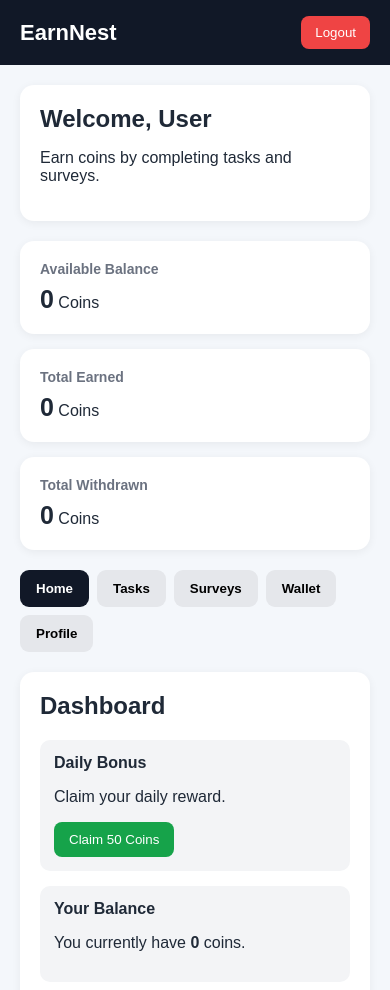
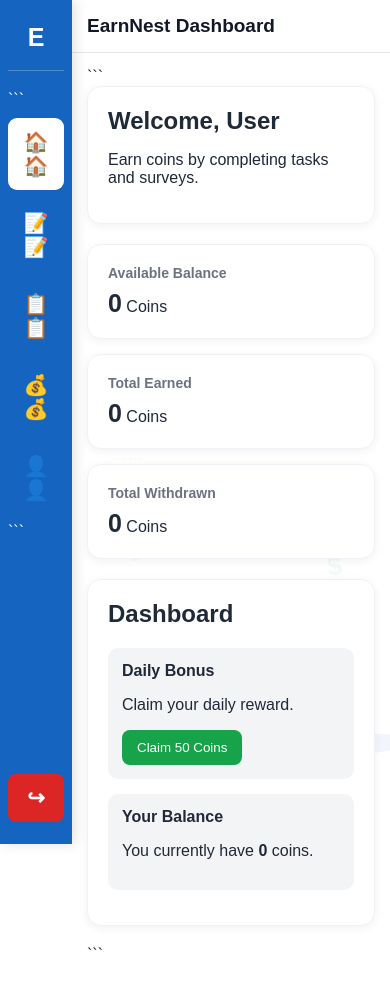
Before and after one commit to arshadbilal5555-jpg/Earn-Nest, a website: page app/dashboard.html in a window 390 px wide. Drawn offline with Linux system fonts and the light colour scheme; no server answers; sample sign-in values are in the browser's storage.

Commit message:
Update dashboard.html

````diff
--- a/app/dashboard.html
+++ b/app/dashboard.html
@@ -1,4 +1,5 @@
 <!DOCTYPE html>
+
 <html lang="en">
 <head>
   <meta charset="UTF-8">
@@ -14,20 +15,159 @@
     body {
       margin: 0;
       font-family: Arial, sans-serif;
-      background: #f4f7fb;
+      background: #ffffff;
       color: #1f2937;
     }
 
+    /* =========================
+       SIDEBAR
+    ========================= */
+
+    .sidebar {
+      position: fixed;
+      left: 0;
+      top: 0;
+      width: 235px;
+      height: 100vh;
+      background: #1565c0;
+      color: white;
+      padding: 22px 14px;
+      z-index: 1000;
+      box-shadow: 3px 0 12px rgba(0,0,0,.12);
+    }
+
+    .sidebar-logo {
+      text-align: center;
+      font-size: 25px;
+      font-weight: bold;
+      padding: 8px 5px 25px;
+      border-bottom: 1px solid rgba(255,255,255,.25);
+      margin-bottom: 20px;
+    }
+
+    .nav {
+      display: flex;
+      flex-direction: column;
+      gap: 9px;
+      margin: 0;
+    }
+
+    .nav button {
+      width: 100%;
+      border: 0;
+      padding: 13px 15px;
+      border-radius: 9px;
+      background: transparent;
+      color: white;
+      cursor: pointer;
+      font-weight: 600;
+      font-size: 15px;
+      text-align: left;
+      transition: .2s;
+    }
+
+    .nav button:hover {
+      background: rgba(255,255,255,.15);
+    }
+
+    .nav button.active {
+      background: white;
+      color: #1565c0;
+    }
+
+    .sidebar-logout {
+      position: absolute;
+      left: 14px;
+      right: 14px;
+      bottom: 22px;
+    }
+
+    .logout-btn {
+      width: 100%;
+      background: #dc2626;
+      color: white;
+      border: 0;
+      padding: 11px 14px;
+      border-radius: 8px;
+      cursor: pointer;
+      font-weight: 600;
+    }
+
+    .logout-btn:hover {
+      background: #b91c1c;
+    }
+
+    /* =========================
+       MAIN AREA
+    ========================= */
+
+    .main {
+      margin-left: 235px;
+      min-height: 100vh;
+      position: relative;
+      overflow: hidden;
+      background: white;
+    }
+
+    /* Farmer + falling dollar watermark */
+    .watermark {
+      position: fixed;
+      right: 35px;
+      bottom: 20px;
+      width: 430px;
+      height: 430px;
+      pointer-events: none;
+      z-index: 0;
+      opacity: .055;
+      user-select: none;
+    }
+
+    .watermark .farmer {
+      position: absolute;
+      right: 80px;
+      bottom: 35px;
+      font-size: 180px;
+      line-height: 1;
+    }
+
+    .watermark .field {
+      position: absolute;
+      left: 20px;
+      right: 20px;
+      bottom: 25px;
+      height: 35px;
+      border-radius: 50%;
+      background: #1565c0;
+      transform: rotate(-3deg);
+    }
+
+    .dollar {
+      position: absolute;
+      font-size: 34px;
+      font-weight: bold;
+      color: #16a34a;
+    }
+
+    .d1 { top: 20px; left: 55px; transform: rotate(-15deg); }
+    .d2 { top: 70px; left: 180px; transform: rotate(12deg); }
+    .d3 { top: 125px; left: 285px; transform: rotate(-8deg); }
+    .d4 { top: 175px; left: 95px; transform: rotate(17deg); }
+    .d5 { top: 220px; left: 225px; transform: rotate(-14deg); }
+    .d6 { top: 275px; left: 325px; transform: rotate(10deg); }
+    .d7 { top: 105px; left: 20px; transform: rotate(8deg); }
+    .d8 { top: 240px; left: 40px; transform: rotate(-10deg); }
+
     header {
-      background: #111827;
-      color: white;
-      padding: 16px 20px;
+      background: #ffffff;
+      color: #111827;
+      padding: 18px 25px;
       display: flex;
       justify-content: space-between;
       align-items: center;
       position: sticky;
       top: 0;
       z-index: 100;
+      border-bottom: 1px solid #e5e7eb;
     }
 
     header h1 {
@@ -35,19 +175,16 @@
       font-size: 22px;
     }
 
-    .logout-btn {
-      background: #ef4444;
-      color: white;
-      border: 0;
-      padding: 9px 14px;
-      border-radius: 8px;
-      cursor: pointer;
+    header .mobile-logout {
+      display: none;
     }
 
     .container {
       max-width: 1100px;
       margin: auto;
-      padding: 20px;
+      padding: 25px;
+      position: relative;
+      z-index: 2;
     }
 
     .welcome {
@@ -56,6 +193,7 @@
       border-radius: 14px;
       margin-bottom: 20px;
       box-shadow: 0 2px 10px rgba(0,0,0,.06);
+      border: 1px solid #eef2f7;
     }
 
     .welcome h2 {
@@ -74,6 +212,7 @@
       padding: 20px;
       border-radius: 14px;
       box-shadow: 0 2px 10px rgba(0,0,0,.06);
+      border: 1px solid #eef2f7;
     }
 
     .balance-card h3 {
@@ -84,27 +223,6 @@
 
     .balance-card strong {
       font-size: 25px;
-    }
-
-    .nav {
-      display: flex;
-      gap: 8px;
-      flex-wrap: wrap;
-      margin-bottom: 20px;
-    }
-
-    .nav button {
-      border: 0;
-      padding: 11px 16px;
-      border-radius: 9px;
-      background: #e5e7eb;
-      cursor: pointer;
-      font-weight: 600;
-    }
-
-    .nav button.active {
-      background: #111827;
-      color: white;
     }
 
     .section {
@@ -113,6 +231,7 @@
       padding: 20px;
       border-radius: 14px;
       box-shadow: 0 2px 10px rgba(0,0,0,.06);
+      border: 1px solid #eef2f7;
       margin-bottom: 20px;
     }
 
@@ -260,7 +379,101 @@
       background: #dc2626;
     }
 
+    /* =========================
+       MOBILE
+    ========================= */
+
     @media (max-width: 700px) {
+
+      .sidebar {
+        position: fixed;
+        left: 0;
+        top: 0;
+        width: 72px;
+        padding: 15px 8px;
+      }
+
+      .sidebar-logo {
+        font-size: 0;
+        padding-bottom: 18px;
+      }
+
+      .sidebar-logo::after {
+        content: "E";
+        font-size: 25px;
+        font-weight: bold;
+      }
+
+      .nav button {
+        text-align: center;
+        padding: 12px 5px;
+        font-size: 0;
+      }
+
+      .nav button::first-letter {
+        font-size: 20px;
+      }
+
+      .nav button:nth-child(1)::after {
+        content: "🏠";
+        font-size: 20px;
+      }
+
+      .nav button:nth-child(2)::after {
+        content: "📝";
+        font-size: 20px;
+      }
+
+      .nav button:nth-child(3)::after {
+        content: "📋";
+        font-size: 20px;
+      }
+
+      .nav button:nth-child(4)::after {
+        content: "💰";
+        font-size: 20px;
+      }
+
+      .nav button:nth-child(5)::after {
+        content: "👤";
+        font-size: 20px;
+      }
+
+      .sidebar-logout {
+        left: 8px;
+        right: 8px;
+      }
+
+      .logout-btn {
+        font-size: 0;
+        padding: 12px 5px;
+      }
+
+      .logout-btn::after {
+        content: "↪";
+        font-size: 21px;
+      }
+
+      .main {
+        margin-left: 72px;
+      }
+
+      header {
+        padding: 15px;
+      }
+
+      header h1 {
+        font-size: 19px;
+      }
+
+      header .mobile-logout {
+        display: none;
+      }
+
+      .container {
+        padding: 15px;
+      }
+
       .balance-grid {
         grid-template-columns: 1fr;
       }
@@ -274,26 +487,102 @@
         width: 100%;
       }
 
-      header {
-        gap: 10px;
+      .watermark {
+        right: -100px;
+        bottom: 10px;
+        transform: scale(.75);
       }
     }
   </style>
+
 </head>
 
 <body>
 
+<!-- =========================
+     LEFT BLUE MENU
+========================= -->
+
+<aside class="sidebar">
+
+  <div class="sidebar-logo">
+    EarnNest
+  </div>
+
+  <div class="nav">
+
+```
+<button class="active" onclick="showSection('home', this)">
+  🏠 Home
+</button>
+
+<button onclick="showSection('tasks', this)">
+  📝 Tasks
+</button>
+
+<button onclick="showSection('surveys', this)">
+  📋 Surveys
+</button>
+
+<button onclick="showSection('wallet', this)">
+  💰 Wallet
+</button>
+
+<button onclick="showSection('profile', this)">
+  👤 Profile
+</button>
+```
+
+  </div>
+
+  <div class="sidebar-logout">
+    <button class="logout-btn" onclick="logout()">
+      Logout
+    </button>
+  </div>
+
+</aside>
+
+<!-- =========================
+     MAIN
+========================= -->
+
+<div class="main">
+
   <header>
-  <h1>EarnNest</h1>
-  <button class="logout-btn" onclick="logout()">Logout</button>
+    <h1>EarnNest Dashboard</h1>
   </header>
 
+  <!-- =========================
+       FARMER WATERMARK
+  ========================= -->
+
+  <div class="watermark" aria-hidden="true">
+
+```
+<div class="dollar d1">$</div>
+<div class="dollar d2">$</div>
+<div class="dollar d3">$</div>
+<div class="dollar d4">$</div>
+<div class="dollar d5">$</div>
+<div class="dollar d6">$</div>
+<div class="dollar d7">$</div>
+<div class="dollar d8">$</div>
+
+<div class="farmer">🧑‍🌾</div>
+<div class="field"></div>
+```
+
+  </div>
+
   <div class="container">
 
+```
 <div class="welcome">
   <h2>Welcome, <span id="userName">User</span></h2>
   <p>Earn coins by completing tasks and surveys.</p>
 </div>
+
 
 <div class="balance-grid">
 
@@ -314,30 +603,6 @@
     <strong id="totalWithdrawn">0</strong>
     <span> Coins</span>
   </div>
-
-  </div>
-
-  <div class="nav">
-
-    <button class="active" onclick="showSection('home', this)">
-      Home
-    </button>
-
-    <button onclick="showSection('tasks', this)">
-      Tasks
-    </button>
-
-    <button onclick="showSection('surveys', this)">
-      Surveys
-    </button>
-
-    <button onclick="showSection('wallet', this)">
-      Wallet
-    </button>
-
-    <button onclick="showSection('profile', this)">
-      Profile
-    </button>
 
 </div>
 
@@ -379,7 +644,6 @@
   <h2>Tasks</h2>
 
   <div class="item">
-
     <div>
       <h3>Daily Check-in</h3>
       <p>Complete your daily check-in.</p>
@@ -391,12 +655,10 @@
       onclick="completeTask('daily-checkin', this)">
       Complete
     </button>
-
   </div>
 
 
   <div class="item">
-
     <div>
       <h3>Complete Profile</h3>
       <p>Complete your profile information.</p>
@@ -408,12 +670,10 @@
       onclick="completeTask('complete-profile', this)">
       Complete
     </button>
-
   </div>
 
 
   <div class="item">
-
     <div>
       <h3>App Visit</h3>
       <p>Visit EarnNest today.</p>
@@ -425,12 +685,10 @@
       onclick="completeTask('app-visit', this)">
       Complete
     </button>
-
   </div>
 
 
   <div class="item">
-
     <div>
       <h3>Weekly Activity</h3>
       <p>Complete your weekly activity.</p>
@@ -442,7 +700,6 @@
       onclick="completeTask('weekly-activity', this)">
       Complete
     </button>
-
   </div>
 
 </section>
@@ -454,9 +711,7 @@
 
   <h2>Surveys</h2>
 
-
   <div class="item">
-
     <div>
       <h3>Quick Opinion Survey</h3>
       <p>Answer a short opinion survey.</p>
@@ -468,12 +723,10 @@
       onclick="completeSurvey('quick-opinion', this)">
       Start
     </button>
-
   </div>
 
 
   <div class="item">
-
     <div>
       <h3>Shopping Survey</h3>
       <p>Tell us about your shopping habits.</p>
@@ -485,12 +738,10 @@
       onclick="completeSurvey('shopping-survey', this)">
       Start
     </button>
-
   </div>
 
 
   <div class="item">
-
     <div>
       <h3>Technology Survey</h3>
       <p>Share your technology preferences.</p>
@@ -502,7 +753,6 @@
       onclick="completeSurvey('technology-survey', this)">
       Start
     </button>
-
   </div>
 
 </section>
@@ -596,16 +846,12 @@
     </div>
 
 
-      <!-- IMPORTANT: REAL BUTTON -->
-
     <button
       type="button"
       id="withdrawButton"
       class="action-btn"
       onclick="requestWithdrawal()">
-
       Request Withdrawal
-
     </button>
 
   </div>
@@ -653,16 +899,13 @@
   </div>
 
 </section>
-
-</div>
-
+```
+
+  </div>
+
+</div>
 
 <div id="toast"></div>
-
-
-<!-- =====================================================
-     ALL JAVASCRIPT STARTS HERE
-===================================================== -->
 
 <script>
 
@@ -718,12 +961,10 @@ async function api(path, options = {}) {
   }
 
   if (!response.ok) {
-
     throw new Error(
       data.message ||
       'Request failed.'
     );
-
   }
 
   return data;
@@ -753,9 +994,7 @@ function toast(message, isError = false) {
 
   window.toastTimer =
     setTimeout(() => {
-
       box.style.display = 'none';
-
     }, 3500);
 
 }
@@ -770,17 +1009,13 @@ function showSection(sectionId, button) {
   document
     .querySelectorAll('.section')
     .forEach(section => {
-
       section.classList.remove('active');
-
     });
 
   document
     .querySelectorAll('.nav button')
     .forEach(btn => {
-
       btn.classList.remove('active');
-
     });
 
   const section =
@@ -1107,7 +1342,6 @@ async function claimDailyBonus() {
 
     button.textContent =
       'Processing...';
-
 
     const data =
       await api(
````
Lines whose indentation alone changed are shown as unchanged.
